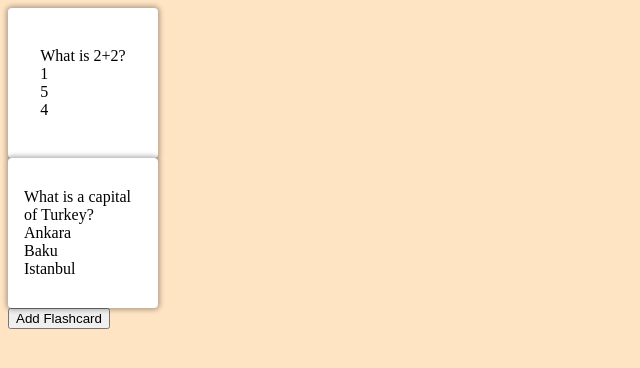
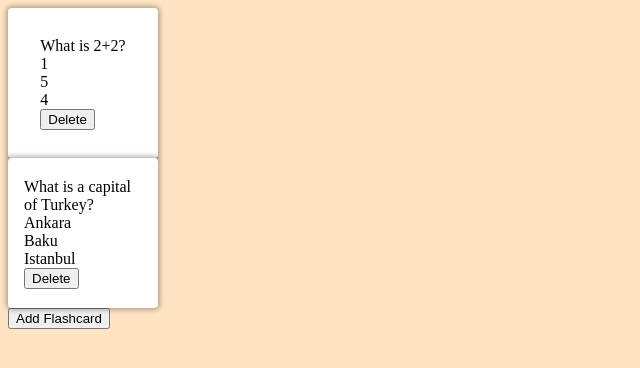
Before and after one commit to jalasgarli/Assignment_3, a React (Create React App) app in the folder assign3/: page / in a window 1280 px wide. Shown: the top 368 px of the page, without its empty margins (0-640 px from the left). Built offline with nearby package versions, Linux system fonts and the light colour scheme.

Commit message:
Delete Button Added

```diff
--- a/assign3/src/App.js
+++ b/assign3/src/App.js
@@ -13,9 +13,15 @@ function App() {
     };
     setFlashCards([...flashcards, newFlashcard]);
   }
-    return (
+
+  const handleDeleteFlashCard = (id) => {
+    const deleteFlashCard = flashcards.filter((flashcard) => flashcard.id !== id);
+    setFlashCards(deleteFlashCard);
+  }
+
+  return (
       <div>
-        <ListOfFlashCards flashcards={flashcards} />
+        <ListOfFlashCards flashcards={flashcards} onDelete={handleDeleteFlashCard}/>
         <button onClick={() => handleAddFlashCard(
           prompt('Enter the question:'),
           prompt('Write Answer of Question'),
--- a/assign3/src/FlashCard.js
+++ b/assign3/src/FlashCard.js
@@ -1,7 +1,11 @@
 import React, { useState } from 'react'
 
-export default function FlashCard({flashcard}) {
+export default function FlashCard({flashcard, onDelete}) {
   const [flip, setflip] = useState(false);
+
+  const handleDelete = () => {
+    onDelete(flashcard.id);
+  }
 
   return (
     <div
@@ -15,9 +19,11 @@ export default function FlashCard({flashcard}) {
             return <div className="flashcard-option">{option}</div>
           })}
         </div>
+        <button onClick={handleDelete}>Delete</button>
       </div>
-      <div className="back">{flashcard.answer}</div>
-
+      <div className="back">
+        {flashcard.answer}
+      </div>
     </div>
   )
 }
--- a/assign3/src/ListOfFlashCards.js
+++ b/assign3/src/ListOfFlashCards.js
@@ -1,11 +1,14 @@
-import React from 'react'
-import FlashCard from './FlashCard'
+// ListOfFlashCards.js
 
-export default function ListOfFlashCards({flashcards}) {
+import React from 'react';
+import FlashCard from './FlashCard';
+
+export default function ListOfFlashCards({ flashcards, onDelete }) {
   return (
-    <div className='card-grid'>
-      {flashcards.map(flashcard => {
-        return <FlashCard flashcard = {flashcard} key={flashcard.id} />
-      })}</div>
-  )
+    <div className="card-grid">
+      {flashcards.map((flashcard) => (
+        <FlashCard flashcard={flashcard} key={flashcard.id} onDelete={onDelete} />
+      ))}
+    </div>
+  );
 }
```
